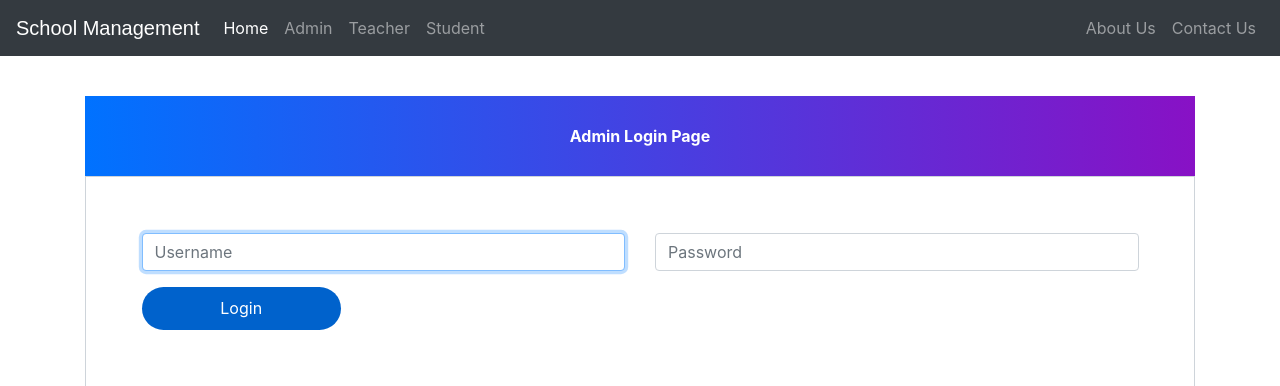
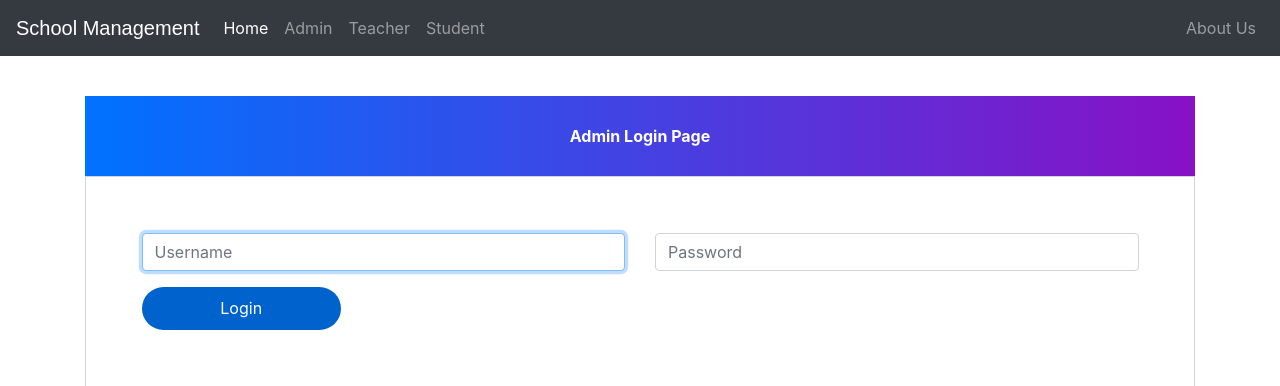
Before and after one commit to HeloPras/GitHamro, a Django app: page /adminlogin in a window 1280 px wide. Shown: the top 386 px of the page. Run offline with Django 3.2, Linux system fonts and the light colour scheme; some libraries are stand-ins or nearby versions.

Commit message:
ABOUT US changed by mubhin

```diff
--- a/templates/school/navbar.html
+++ b/templates/school/navbar.html
@@ -47,7 +47,7 @@
 
         <div class="navbar-nav">
           <a href="/aboutus" class="nav-item nav-link">About Us</a>
-          <a href="contactus" class="nav-item nav-link">Contact Us</a>
+          <!-- <a href="contactus" class="nav-item nav-link">Contact Us</a> -->
         </div>
 
 
```
